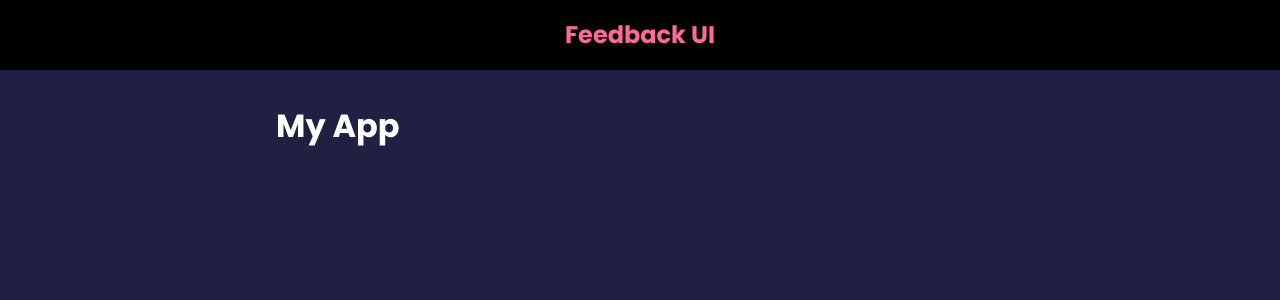
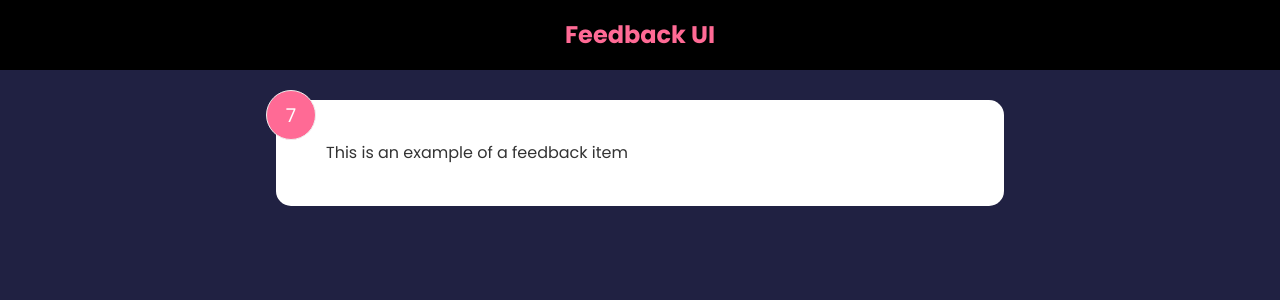
Before and after one commit to midorikawaguti/feedback-app, a React (Create React App) app: page / in a window 1280 px wide. Shown: the top 300 px of the page. Built offline with nearby package versions, Linux system fonts and the light colour scheme.

Commit message:
Added FeedbackItem component and FeedbackData

```diff
--- a/src/App.js
+++ b/src/App.js
@@ -1,13 +1,17 @@
+import FeedbackItem from "./components/FeedbackItem"
 import Header from "./components/Header"
+import FeedbackData from './data/FeedbackData'
+import { useState } from "react"
 
 function App(){
 
+const [feedback, setFeedback] = useState(FeedbackData)
 
     return (
         <>
             <Header/>
             <div className="container">
-            <h1>My App</h1>
+            <FeedbackItem/>
             </div>
         </>
         )
--- /dev/null
+++ b/src/components/FeedbackItem.jsx
@@ -0,0 +1,17 @@
+import React, { useState } from 'react'
+
+function FeedbackItem() {
+const[rating, setRating]= useState(7)
+const [text, setText] = useState('This is an example of a feedback item')
+
+
+
+  return (
+    <div className='card'>
+      <div className='num-display'>{rating}</div>
+      <div className='text-display'>{text}</div>
+    </div>
+  )
+}
+
+export default FeedbackItem
--- /dev/null
+++ b/src/data/FeedbackData.js
@@ -0,0 +1,28 @@
+const FeedbackData = [
+  {
+    id: 1,
+    rating: 4.5,
+    text: "Great product, highly recommend!"
+  },
+  {
+    id: 2,
+    rating: 3.8,
+    text: "Good quality, but could be improved."
+  },
+  {
+    id: 3,
+    rating: 5.0,
+    text: "Excellent service, exceeded expectations!"
+  },
+  {
+    id: 4,
+    rating: 2.9,
+    text: "Average experience, not very satisfied."
+  },
+  {
+    id: 5,
+    rating: 4.2,
+    text: "Overall good, but a bit expensive."
+  }
+]
+export default FeedbackData;
```
